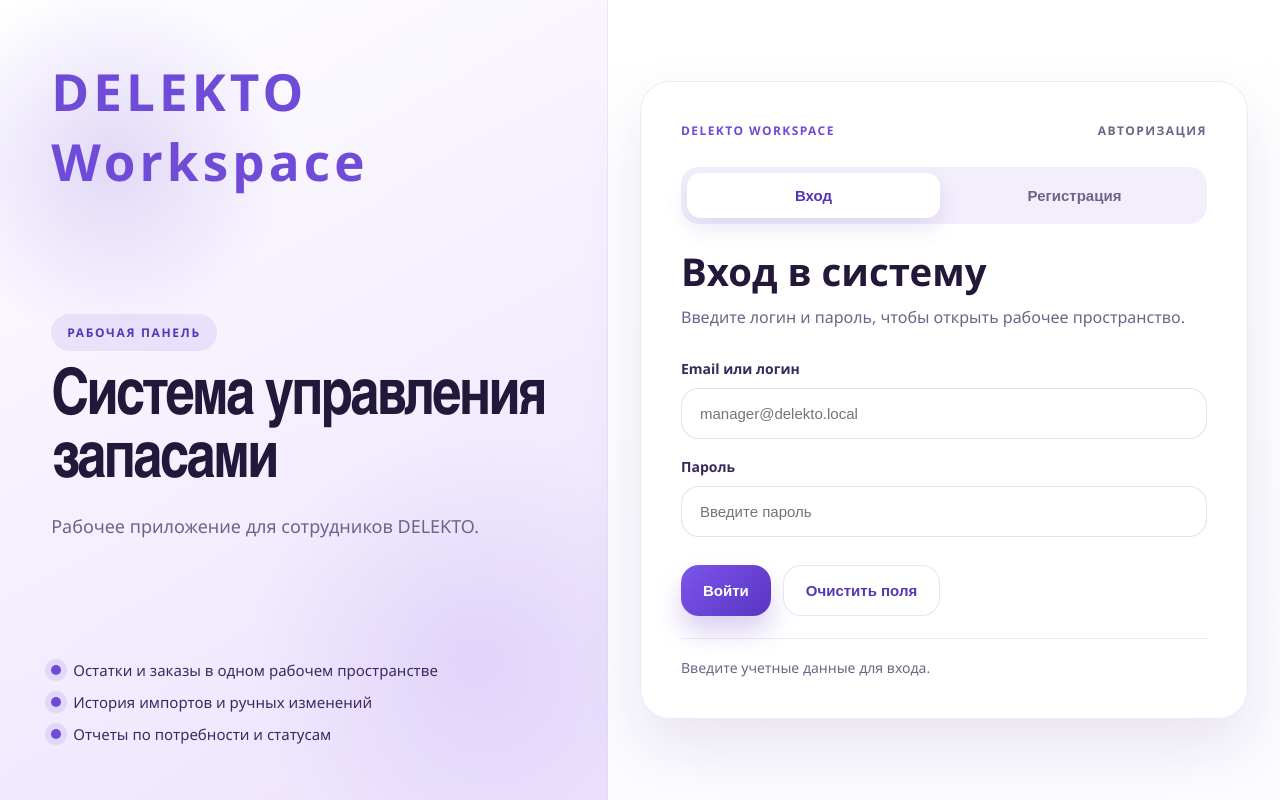
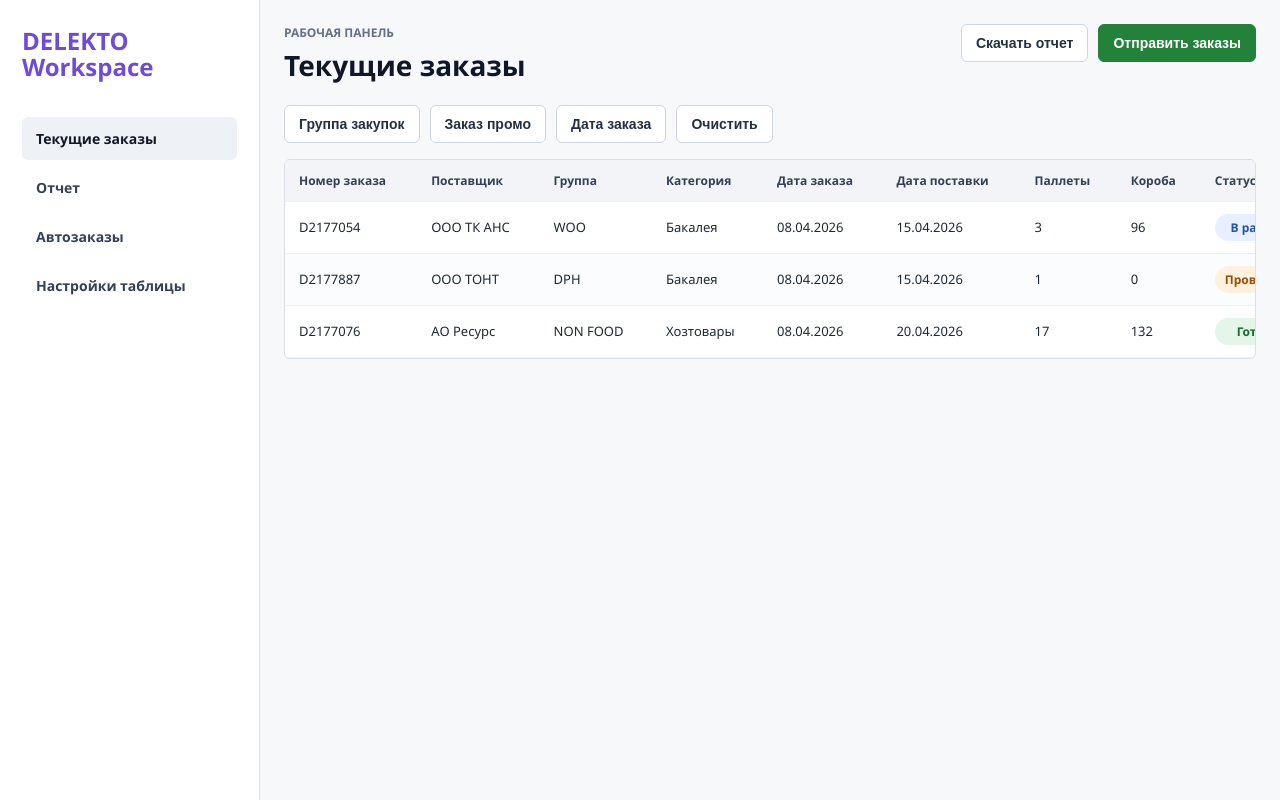
Before and after one commit to Aleksey8622/Analiz_RUM, a React (Vite) app: page /workspace in a window 1280 px wide. Built offline with nearby package versions, Linux system fonts and the light colour scheme.

Commit message:
feat: add workspace route

```diff
--- a/src/App.tsx
+++ b/src/App.tsx
@@ -1,8 +1,8 @@
 import './styles/theme.css';
-import AuthPage from './features/auth/AuthPage';
+import AppRoutes from './routes';
 
 function App() {
-  return <AuthPage />;
+  return <AppRoutes />;
 }
 
 export default App;
--- a/src/features/auth/AuthPage.tsx
+++ b/src/features/auth/AuthPage.tsx
@@ -1,4 +1,5 @@
 import { FormEvent, useMemo, useState } from 'react';
+import { useNavigate } from 'react-router-dom';
 import { APP_NAME, COMPANY_NAME } from '../../lib/config';
 import './AuthPage.css';
 
@@ -23,6 +24,7 @@ const initialState: AuthFormState = {
 };
 
 function AuthPage() {
+  const navigate = useNavigate();
   const [mode, setMode] = useState<AuthMode>('login');
   const [formState, setFormState] = useState<AuthFormState>(initialState);
   const [statusText, setStatusText] = useState('Введите учетные данные для входа.');
@@ -51,7 +53,7 @@ function AuthPage() {
     event.preventDefault();
 
     if (mode === 'login') {
-      setStatusText(`Вход выполнен для ${formState.loginEmail || 'пользователя'}.`);
+      navigate('/workspace');
       return;
     }
 
--- /dev/null
+++ b/src/features/dashboard/DashboardPage.css
@@ -0,0 +1,184 @@
+.dashboard-page {
+  display: grid;
+  grid-template-columns: 260px minmax(0, 1fr);
+  min-height: 100vh;
+  background: #f7f8fa;
+  color: #1f2933;
+}
+
+.dashboard-sidebar {
+  display: flex;
+  flex-direction: column;
+  gap: 36px;
+  padding: 28px 22px;
+  background: #ffffff;
+  border-right: 1px solid #d9dee7;
+}
+
+.dashboard-sidebar__brand {
+  color: var(--color-primary);
+  font-size: 24px;
+  font-weight: 800;
+  line-height: 1.1;
+}
+
+.dashboard-sidebar__nav {
+  display: grid;
+  gap: 6px;
+}
+
+.dashboard-sidebar__nav a {
+  display: block;
+  padding: 12px 14px;
+  border-radius: 6px;
+  color: #344054;
+  font-size: 14px;
+  font-weight: 700;
+  text-decoration: none;
+}
+
+.dashboard-sidebar__nav a:hover,
+.dashboard-sidebar__nav a.is-active {
+  background: #eef2f7;
+  color: #111827;
+}
+
+.dashboard-workspace {
+  min-width: 0;
+  padding: 24px;
+}
+
+.dashboard-header {
+  display: flex;
+  align-items: flex-start;
+  justify-content: space-between;
+  gap: 20px;
+  margin-bottom: 22px;
+}
+
+.dashboard-header__label {
+  display: block;
+  margin-bottom: 8px;
+  color: #667085;
+  font-size: 12px;
+  font-weight: 700;
+  text-transform: uppercase;
+}
+
+.dashboard-header h1 {
+  margin: 0;
+  color: #101828;
+  font-size: 28px;
+  line-height: 1.2;
+}
+
+.dashboard-header__actions,
+.dashboard-filters {
+  display: flex;
+  flex-wrap: wrap;
+  gap: 10px;
+}
+
+.dashboard-button,
+.dashboard-filters button {
+  min-height: 38px;
+  border-radius: 6px;
+  padding: 9px 14px;
+  font-size: 14px;
+  font-weight: 700;
+  cursor: pointer;
+}
+
+.dashboard-button--primary {
+  border: 1px solid #22823a;
+  background: #22823a;
+  color: #ffffff;
+}
+
+.dashboard-button--secondary,
+.dashboard-filters button {
+  border: 1px solid #cfd6e1;
+  background: #ffffff;
+  color: #243042;
+}
+
+.dashboard-filters {
+  margin-bottom: 16px;
+}
+
+.dashboard-table-shell {
+  overflow: auto;
+  border: 1px solid #d9dee7;
+  border-radius: 6px;
+  background: #ffffff;
+}
+
+.dashboard-table {
+  width: 100%;
+  min-width: 1050px;
+  border-collapse: collapse;
+  font-size: 13px;
+}
+
+.dashboard-table th,
+.dashboard-table td {
+  border-bottom: 1px solid #edf0f4;
+  padding: 12px 14px;
+  text-align: left;
+  white-space: nowrap;
+}
+
+.dashboard-table th {
+  position: sticky;
+  top: 0;
+  background: #f2f4f7;
+  color: #344054;
+  font-size: 12px;
+  font-weight: 800;
+}
+
+.dashboard-table tr:nth-child(even) td {
+  background: #fbfcfd;
+}
+
+.dashboard-status {
+  display: inline-flex;
+  align-items: center;
+  min-width: 86px;
+  justify-content: center;
+  border-radius: 999px;
+  padding: 5px 10px;
+  font-size: 12px;
+  font-weight: 800;
+}
+
+.dashboard-status--work {
+  background: #e8f0ff;
+  color: #2452a5;
+}
+
+.dashboard-status--attention {
+  background: #fff1df;
+  color: #9a4d00;
+}
+
+.dashboard-status--done {
+  background: #e3f6e9;
+  color: #17692d;
+}
+
+@media (max-width: 900px) {
+  .dashboard-page {
+    grid-template-columns: 1fr;
+  }
+
+  .dashboard-sidebar {
+    gap: 18px;
+    border-right: 0;
+    border-bottom: 1px solid #d9dee7;
+  }
+
+  .dashboard-header {
+    display: grid;
+  }
+}
--- /dev/null
+++ b/src/features/dashboard/DashboardPage.tsx
@@ -0,0 +1,117 @@
+import { APP_NAME } from '../../lib/config';
+import './DashboardPage.css';
+
+const rows = [
+  {
+    id: 'D2177054',
+    supplier: 'ООО ТК АНС',
+    group: 'WOO',
+    category: 'Бакалея',
+    orderDate: '08.04.2026',
+    deliveryDate: '15.04.2026',
+    pallets: 3,
+    boxes: 96,
+    status: 'В работе',
+  },
+  {
+    id: 'D2177887',
+    supplier: 'ООО ТОНТ',
+    group: 'DPH',
+    category: 'Бакалея',
+    orderDate: '08.04.2026',
+    deliveryDate: '15.04.2026',
+    pallets: 1,
+    boxes: 0,
+    status: 'Проверить',
+  },
+  {
+    id: 'D2177076',
+    supplier: 'АО Ресурс',
+    group: 'NON FOOD',
+    category: 'Хозтовары',
+    orderDate: '08.04.2026',
+    deliveryDate: '20.04.2026',
+    pallets: 17,
+    boxes: 132,
+    status: 'Готово',
+  },
+];
+
+function DashboardPage() {
+  return (
+    <main className="dashboard-page">
+      <aside className="dashboard-sidebar" aria-label="Основная навигация">
+        <div className="dashboard-sidebar__brand">{APP_NAME}</div>
+        <nav className="dashboard-sidebar__nav">
+          <a className="is-active" href="/workspace">Текущие заказы</a>
+          <a href="/workspace">Отчет</a>
+          <a href="/workspace">Автозаказы</a>
+          <a href="/workspace">Настройки таблицы</a>
+        </nav>
+      </aside>
+
+      <section className="dashboard-workspace">
+        <header className="dashboard-header">
+          <div>
+            <span className="dashboard-header__label">Рабочая панель</span>
+            <h1>Текущие заказы</h1>
+          </div>
+          <div className="dashboard-header__actions">
+            <button type="button" className="dashboard-button dashboard-button--secondary">
+              Скачать отчет
+            </button>
+            <button type="button" className="dashboard-button dashboard-button--primary">
+              Отправить заказы
+            </button>
+          </div>
+        </header>
+
+        <div className="dashboard-filters" aria-label="Фильтры заказов">
+          <button type="button">Группа закупок</button>
+          <button type="button">Заказ промо</button>
+          <button type="button">Дата заказа</button>
+          <button type="button">Очистить</button>
+        </div>
+
+        <div className="dashboard-table-shell">
+          <table className="dashboard-table">
+            <thead>
+              <tr>
+                <th>Номер заказа</th>
+                <th>Поставщик</th>
+                <th>Группа</th>
+                <th>Категория</th>
+                <th>Дата заказа</th>
+                <th>Дата поставки</th>
+                <th>Паллеты</th>
+                <th>Короба</th>
+                <th>Статус</th>
+              </tr>
+            </thead>
+            <tbody>
+              {rows.map((row) => (
+                <tr key={row.id}>
+                  <td>{row.id}</td>
+                  <td>{row.supplier}</td>
+                  <td>{row.group}</td>
+                  <td>{row.category}</td>
+                  <td>{row.orderDate}</td>
+                  <td>{row.deliveryDate}</td>
+                  <td>{row.pallets}</td>
+                  <td>{row.boxes}</td>
+                  <td>
+                    <span className={`dashboard-status dashboard-status--${row.status === 'Готово' ? 'done' : row.status === 'Проверить' ? 'attention' : 'work'}`}>
+                      {row.status}
+                    </span>
+                  </td>
+                </tr>
+              ))}
+            </tbody>
+          </table>
+        </div>
+      </section>
+    </main>
+  );
+}
+
+export default DashboardPage;
--- a/src/main.tsx
+++ b/src/main.tsx
@@ -1,10 +1,13 @@
 import React from 'react';
 import ReactDOM from 'react-dom/client';
+import { BrowserRouter } from 'react-router-dom';
 import App from './App';
 import './index.css';
 
 ReactDOM.createRoot(document.getElementById('root')!).render(
   <React.StrictMode>
-    <App />
+    <BrowserRouter>
+      <App />
+    </BrowserRouter>
   </React.StrictMode>,
 );
--- /dev/null
+++ b/src/routes.tsx
@@ -0,0 +1,15 @@
+import { Navigate, Route, Routes } from 'react-router-dom';
+import AuthPage from './features/auth/AuthPage';
+import DashboardPage from './features/dashboard/DashboardPage';
+
+function AppRoutes() {
+  return (
+    <Routes>
+      <Route path="/" element={<AuthPage />} />
+      <Route path="/workspace" element={<DashboardPage />} />
+      <Route path="*" element={<Navigate to="/" replace />} />
+    </Routes>
+  );
+}
+
+export default AppRoutes;
```
